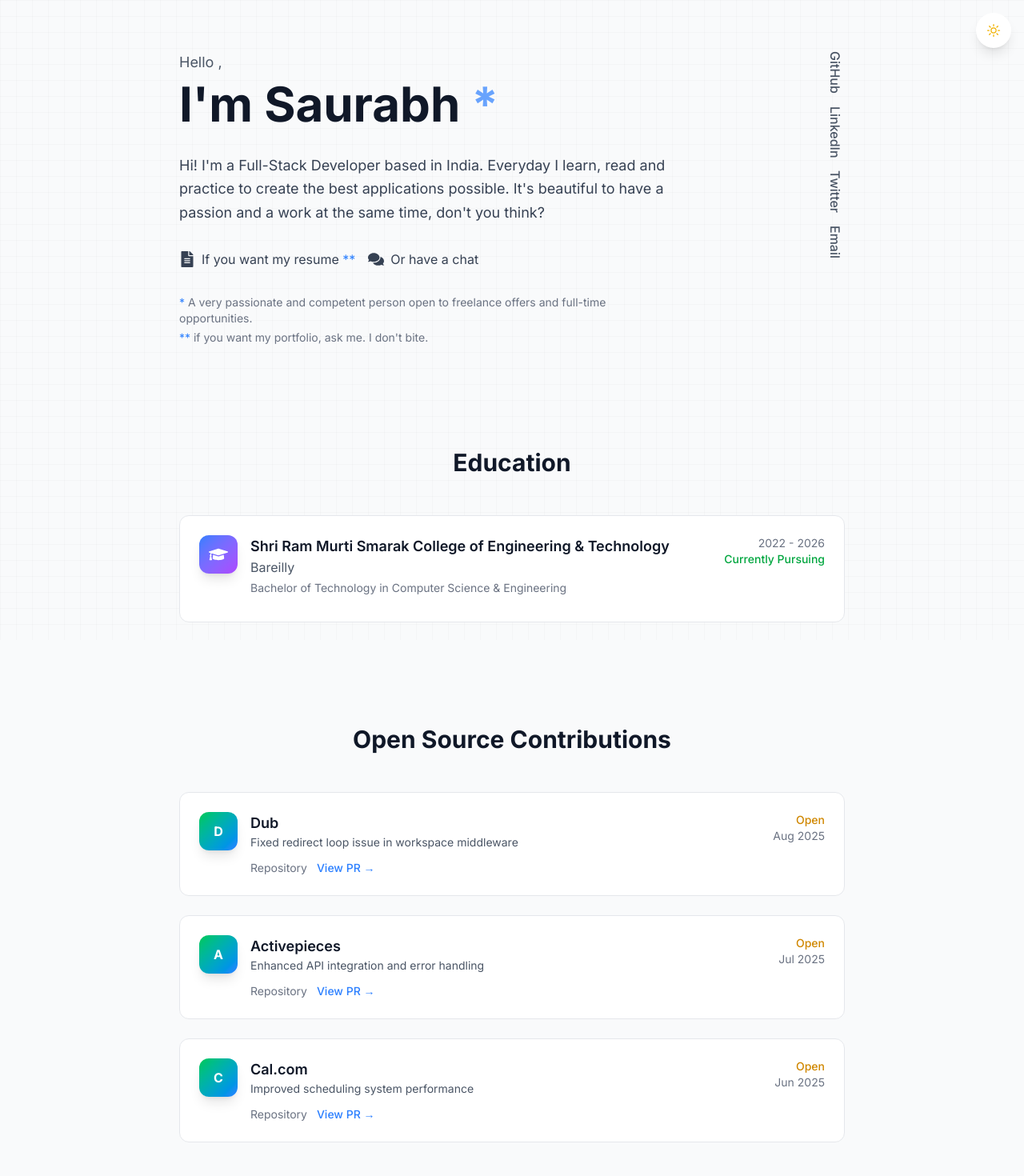
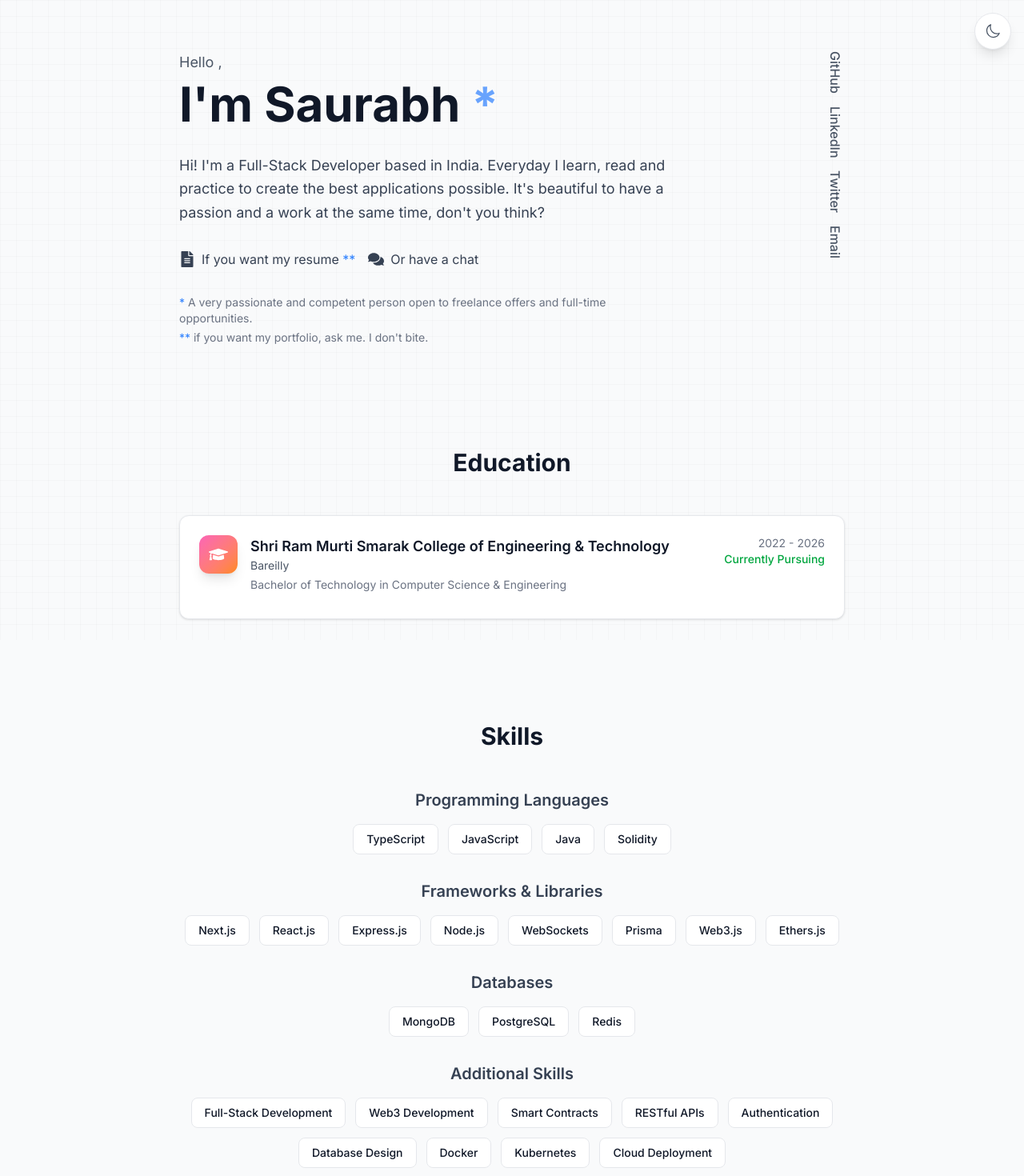
Before and after one commit to saurabhhh777/BunnysPortfolio, a Next.js app in the folder frontend/: page / in a window 1280 px wide. Shown: the top 1470 px of the page at 80% size. Built offline with nearby package versions, Linux system fonts and the light colour scheme.

Commit message:
feat: implement Zustand state management for dark mode with proper theme switching

```diff
--- a/frontend/package.json
+++ b/frontend/package.json
@@ -16,7 +16,9 @@
     "next": "15.4.5",
     "react": "19.1.0",
     "react-dom": "19.1.0",
-    "react-icons": "^5.5.0"
+    "react-github-calendar": "^4.5.9",
+    "react-icons": "^5.5.0",
+    "zustand": "^5.0.7"
   },
   "devDependencies": {
     "@eslint/eslintrc": "^3",
--- a/frontend/src/app/components/DarkModeToggle.tsx
+++ b/frontend/src/app/components/DarkModeToggle.tsx
@@ -1,64 +1,18 @@
 'use client';
 
-import { useState, useEffect } from 'react';
 import { SunIcon, MoonIcon } from '@heroicons/react/24/outline';
+import { useThemeStore } from '../../store/themeStore';
 
 export default function DarkModeToggle() {
-  const [darkMode, setDarkMode] = useState(false); // Start with false to prevent hydration mismatch
-  const [mounted, setMounted] = useState(false);
-
-  useEffect(() => {
-    setMounted(true);
-    // Check for saved theme preference or default to dark mode
-    const savedTheme = localStorage.getItem('theme');
-    const prefersDark = window.matchMedia('(prefers-color-scheme: dark)').matches;
-
-    // Default to dark mode unless explicitly set to light
-    const shouldBeDark = savedTheme === 'dark' || (!savedTheme && prefersDark) || savedTheme !== 'light';
-
-    if (shouldBeDark) {
-      setDarkMode(true);
-      document.documentElement.classList.add('dark');
-      localStorage.setItem('theme', 'dark');
-    } else {
-      setDarkMode(false);
-      document.documentElement.classList.remove('dark');
-      localStorage.setItem('theme', 'light');
-    }
-  }, []);
-
-  const toggleDarkMode = () => {
-    const newDarkMode = !darkMode;
-    setDarkMode(newDarkMode);
-
-    if (newDarkMode) {
-      document.documentElement.classList.add('dark');
-      localStorage.setItem('theme', 'dark');
-    } else {
-      document.documentElement.classList.remove('dark');
-      localStorage.setItem('theme', 'light');
-    }
-  };
-
-  // Don't render until mounted to prevent hydration mismatch
-  if (!mounted) {
-    return (
-      <button
-        className="fixed top-4 right-4 z-50 p-3 bg-white dark:bg-gray-800 rounded-full shadow-lg hover:shadow-xl transition-all duration-300 hover:-translate-y-1 hover:scale-105"
-        aria-label="Toggle dark mode"
-      >
-        <MoonIcon className="w-5 h-5 text-gray-600" />
-      </button>
-    );
-  }
+  const { isDark, toggleTheme } = useThemeStore();
 
   return (
     <button
-      onClick={toggleDarkMode}
-      className="fixed top-4 right-4 z-50 p-3 bg-white dark:bg-gray-800 rounded-full shadow-lg hover:shadow-xl transition-all duration-300 hover:-translate-y-1 hover:scale-105"
+      onClick={toggleTheme}
+      className="fixed top-4 right-4 z-50 p-3 bg-white dark:bg-gray-800 rounded-full shadow-lg hover:shadow-xl transition-all duration-300 hover:-translate-y-1 hover:scale-105 border border-gray-200 dark:border-gray-600"
       aria-label="Toggle dark mode"
     >
-      {darkMode ? (
+      {isDark ? (
         <SunIcon className="w-5 h-5 text-yellow-500" />
       ) : (
         <MoonIcon className="w-5 h-5 text-gray-600" />
--- /dev/null
+++ b/frontend/src/app/components/GitHubCalendar.tsx
@@ -0,0 +1,25 @@
+'use client';
+
+import GitHubCalendar from 'react-github-calendar';
+import { useThemeStore } from '../../store/themeStore';
+
+export default function GitHubCalendarWrapper() {
+  const { isDark } = useThemeStore();
+
+  return (
+    <GitHubCalendar
+      username="saurabhhh777"
+      fontSize={12}
+      blockSize={12}
+      blockMargin={4}
+      hideColorLegend={false}
+      hideMonthLabels={false}
+      showWeekdayLabels={true}
+      colorScheme={isDark ? "dark" : "light"}
+      theme={{
+        light: ['#ebedf0', '#9be9a8', '#40c463', '#30a14e', '#216e39'],
+        dark: ['#161b22', '#0e4429', '#006d32', '#26a641', '#39d353']
+      }}
+    />
+  );
+}
--- a/frontend/src/app/page.tsx
+++ b/frontend/src/app/page.tsx
@@ -4,6 +4,7 @@ import { CodeBracketIcon, RocketLaunchIcon } from '@heroicons/react/24/outline';
 import { Github, Globe, ExternalLink } from 'lucide-react';
 import clsx from 'clsx';
 import DarkModeToggle from './components/DarkModeToggle';
+import GitHubCalendarWrapper from './components/GitHubCalendar';
 
 export default function Home() {
   const projects = [
@@ -132,35 +133,7 @@ export default function Home() {
     }
   ];
 
-  const openSourceContributions = [
-    {
-      name: "Dub",
-      repo: "https://github.com/dubinc/dub",
-      pr: "https://github.com/dubinc/dub/pull/2713",
-      description: "Fixed redirect loop issue in workspace middleware",
-      type: "Bug Fix",
-      status: "Open",
-      date: "Aug 2025"
-    },
-    {
-      name: "Activepieces",
-      repo: "https://github.com/activepieces/activepieces",
-      pr: "https://github.com/activepieces/activepieces/pull/8656",
-      description: "Enhanced API integration and error handling",
-      type: "Feature",
-      status: "Open",
-      date: "Jul 2025"
-    },
-    {
-      name: "Cal.com",
-      repo: "https://github.com/calcom/cal.com",
-      pr: "https://github.com/calcom/cal.com/pull/22891",
-      description: "Improved scheduling system performance",
-      type: "Performance",
-      status: "Open",
-      date: "Jun 2025"
-    }
-  ];
+
 
   const socialLinks = [
     { name: "GitHub", url: "https://github.com/saurabhhh777", icon: FaGithub },
@@ -267,19 +240,20 @@ export default function Home() {
             {education.map((edu, index) => (
               <div
                 key={index}
-                className="flex items-start gap-4 p-6 bg-white dark:bg-gray-800 rounded-xl border border-gray-200 dark:border-gray-700 hover:shadow-xl transition-all duration-300 animate-slide-up hover:-translate-y-1"
+                className="group bg-white dark:bg-gray-800 rounded-xl p-6 shadow-sm border border-gray-200 dark:border-gray-700 hover:shadow-xl transition-all duration-300 animate-fade-in hover:-translate-y-1 hover:scale-105"
                 style={{ animationDelay: `${index * 0.1}s` }}
               >
-                <div className="w-12 h-12 bg-gradient-to-br from-blue-500 to-purple-500 rounded-xl flex items-center justify-center text-white font-bold shadow-lg">
+                <div className="flex items-start gap-4">
+                  <div className="w-12 h-12 bg-gradient-to-br from-pink-400 to-orange-400 rounded-xl flex items-center justify-center text-white font-bold shadow-lg">
                     <FaGraduationCap className="w-6 h-6" />
                   </div>
                   <div className="flex-1">
                     <div className="flex justify-between items-start mb-2">
                       <div>
-                      <h3 className="font-semibold text-lg text-gray-900 dark:text-white">
+                        <h3 className="font-semibold text-lg text-gray-900 dark:text-white group-hover:text-blue-600 transition-colors">
                           {edu.institution}
                         </h3>
-                      <p className="text-gray-600 dark:text-gray-400">{edu.location}</p>
+                        <p className="text-gray-600 dark:text-gray-400 text-sm">{edu.location}</p>
                         <p className="text-sm text-gray-500 dark:text-gray-400 mt-1">
                           {edu.degree} in {edu.field}
                         </p>
@@ -291,61 +265,11 @@ export default function Home() {
                     </div>
                   </div>
                 </div>
+              </div>
             ))}
           </div>
         </section>
 
-        {/* Open Source Contributions - Horizontal Layout */}
-        <section className="container-custom py-16">
-          <h2 className="text-3xl font-bold mb-12 text-center animate-fade-in">Open Source Contributions</h2>
-          <div className="space-y-6">
-            {openSourceContributions.map((contribution, index) => (
-              <div
-                key={index}
-                className="flex items-start gap-4 p-6 bg-white dark:bg-gray-800 rounded-xl border border-gray-200 dark:border-gray-700 hover:shadow-xl transition-all duration-300 animate-slide-up hover:-translate-y-1 group"
-                style={{ animationDelay: `${index * 0.1}s` }}
-              >
-                <div className="w-12 h-12 bg-gradient-to-br from-green-500 to-blue-500 rounded-xl flex items-center justify-center text-white font-bold shadow-lg">
-                  {contribution.name.charAt(0)}
-                </div>
-                <div className="flex-1">
-                  <div className="flex justify-between items-start mb-2">
-                    <div>
-                      <h3 className="font-semibold text-lg text-gray-900 dark:text-white group-hover:text-blue-600 transition-colors">
-                        {contribution.name}
-                      </h3>
-                      <p className="text-gray-600 dark:text-gray-300 text-sm">
-                        {contribution.description}
-                      </p>
-                    </div>
-                    <div className="text-right text-sm text-gray-500 dark:text-gray-400">
-                      <p className="text-yellow-600 font-medium">{contribution.status}</p>
-                      <p>{contribution.date}</p>
-                    </div>
-                  </div>
-                  <div className="flex gap-3 mt-3">
-                    <a
-                      href={contribution.repo}
-                      target="_blank"
-                      rel="noopener noreferrer"
-                      className="text-sm text-gray-500 dark:text-gray-400 hover:text-gray-700 dark:hover:text-gray-200 transition-colors"
-                    >
-                      Repository
-                    </a>
-                    <a
-                      href={contribution.pr}
-                      target="_blank"
-                      rel="noopener noreferrer"
-                      className="text-sm text-blue-500 hover:text-blue-700 transition-colors font-medium"
-                    >
-                      View PR →
-                    </a>
-                  </div>
-                </div>
-              </div>
-            ))}
-          </div>
-        </section>
 
         {/* Skills Section */}
         <section className="container-custom py-16">
@@ -413,6 +337,23 @@ export default function Home() {
                   </span>
                 ))}
               </div>
+            </div>
+          </div>
+        </section>
+
+        {/* GitHub Activity Calendar */}
+        <section className="container-custom py-16">
+          <h2 className="text-3xl font-bold mb-12 text-center animate-fade-in">GitHub Activity</h2>
+          <div className="bg-white dark:bg-gray-800 rounded-xl p-8 shadow-sm border border-gray-200 dark:border-gray-700 animate-fade-in" style={{ animationDelay: '0.2s' }}>
+            <div className="flex items-center justify-center mb-6">
+              <FaGithub className="w-6 h-6 text-gray-600 dark:text-gray-400 mr-3" />
+              <h3 className="text-xl font-semibold text-gray-900 dark:text-white">My Coding Journey</h3>
+            </div>
+            <div className="flex justify-center">
+              <GitHubCalendarWrapper />
+            </div>
+            <div className="text-center mt-6 text-sm text-gray-600 dark:text-gray-400">
+              <p>Contributions in the last year • <a href="https://github.com/saurabhhh777" target="_blank" rel="noopener noreferrer" className="text-blue-500 hover:text-blue-600 transition-colors">View Profile</a></p>
             </div>
           </div>
         </section>
--- /dev/null
+++ b/frontend/src/store/themeStore.ts
@@ -0,0 +1,50 @@
+import { create } from 'zustand';
+import { persist } from 'zustand/middleware';
+
+interface ThemeState {
+  isDark: boolean;
+  toggleTheme: () => void;
+  setTheme: (isDark: boolean) => void;
+}
+
+export const useThemeStore = create<ThemeState>()(
+  persist(
+    (set, get) => ({
+      isDark: false, // Default to light mode
+      toggleTheme: () => {
+        const newTheme = !get().isDark;
+        set({ isDark: newTheme });
+
+        // Update DOM immediately
+        if (newTheme) {
+          document.documentElement.classList.add('dark');
+        } else {
+          document.documentElement.classList.remove('dark');
+        }
+      },
+      setTheme: (isDark: boolean) => {
+        set({ isDark });
+
+        // Update DOM immediately
+        if (isDark) {
+          document.documentElement.classList.add('dark');
+        } else {
+          document.documentElement.classList.remove('dark');
+        }
+      },
+    }),
+    {
+      name: 'theme-storage',
+      onRehydrateStorage: () => (state) => {
+        if (state) {
+          // Apply theme on rehydration
+          if (state.isDark) {
+            document.documentElement.classList.add('dark');
+          } else {
+            document.documentElement.classList.remove('dark');
+          }
+        }
+      },
+    }
+  )
+);
--- a/frontend/tailwind.config.ts
+++ b/frontend/tailwind.config.ts
@@ -6,6 +6,7 @@ const config: Config = {
     './src/components/**/*.{js,ts,jsx,tsx,mdx}',
     './src/app/**/*.{js,ts,jsx,tsx,mdx}',
   ],
+  darkMode: 'class',
   theme: {
     extend: {
       colors: {
```
Also changed, not shown: frontend/src/app/layout.tsx (+9 -8 lines), 1 other file (tests, documents, lock files or other folders). Lines whose indentation alone changed are shown as unchanged.
